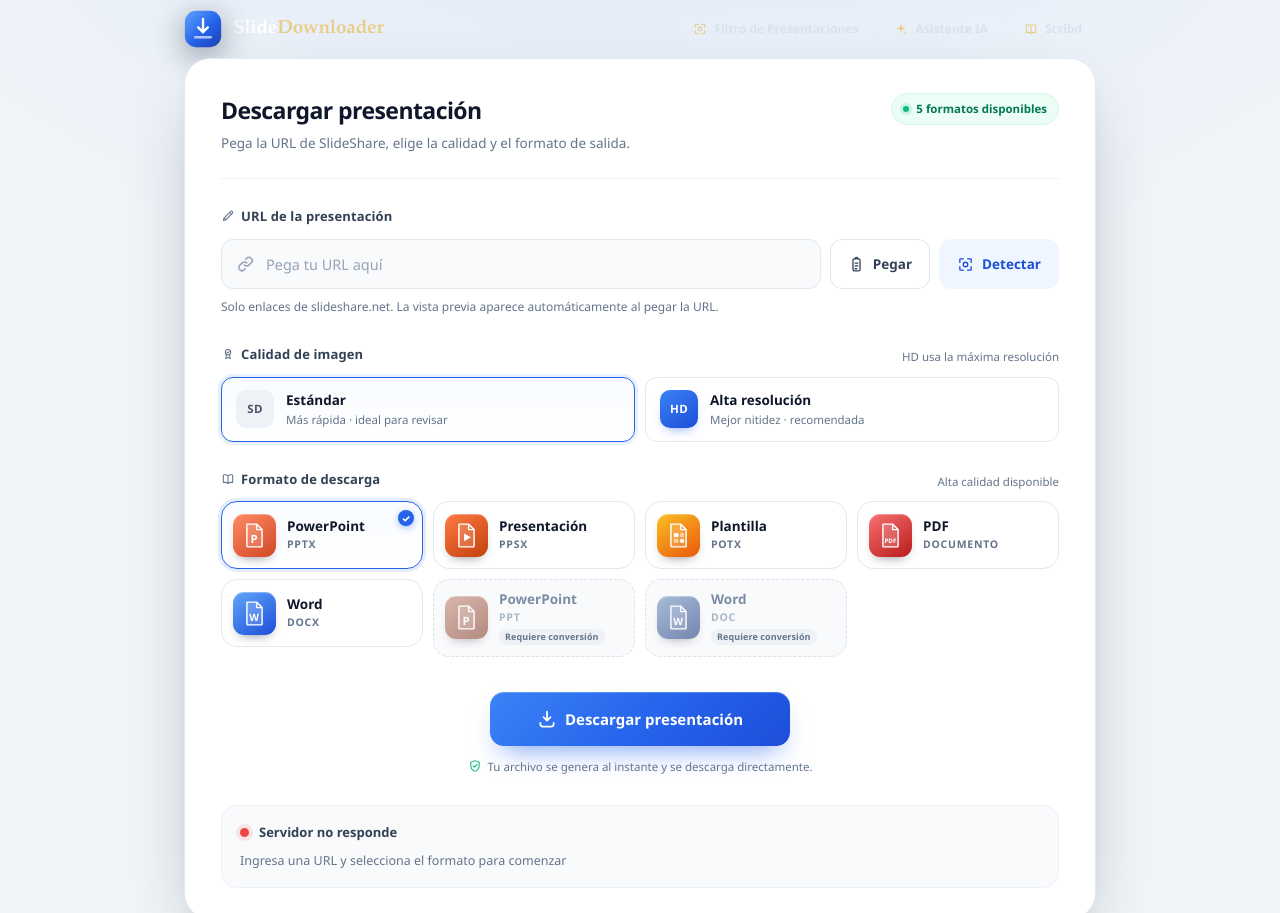
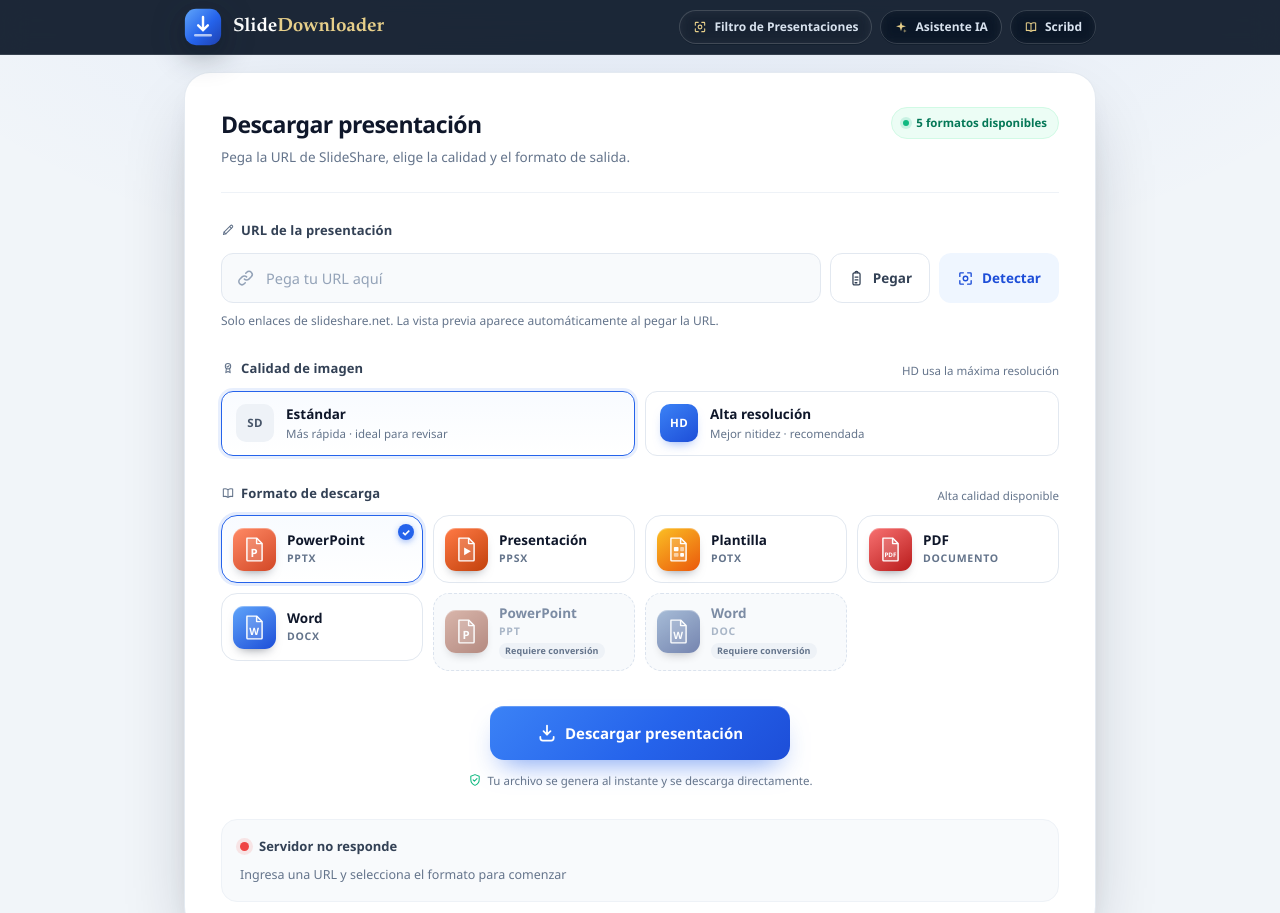
Before and after one commit to ricker72/slidedownloader, a website: page public/index.html in a window 1280 px wide. Shown: the top 913 px of the page. Drawn offline with Linux system fonts and the light colour scheme; no server answers.

Commit message:
style(toolbar): fijar toolbar siempre en la parte superior
- El toolbar queda position: fixed siempre, no se oculta al hacer scroll.

- Se añade padding-top a main para que el contenido no quede debajo del toolbar.

- CSS cache v20.

```diff
--- a/public/style.css
+++ b/public/style.css
@@ -79,7 +79,16 @@ body {
 
 /* Barra superior */
 .toolbar {
+  position: fixed;
+  top: 0;
+  left: 0;
+  right: 0;
   width: 100%;
+  z-index: 1000;
+  background: rgba(10, 22, 39, 0.92);
+  backdrop-filter: blur(12px);
+  -webkit-backdrop-filter: blur(12px);
+  border-bottom: 1px solid rgba(255, 255, 255, 0.12);
 }
 
 .topbar {
@@ -87,7 +96,11 @@ body {
   align-items: center;
   justify-content: space-between;
   gap: 16px;
-  padding: 10px 0;
+  padding: 8px 0;
+}
+
+main {
+  padding-top: 72px;
 }
 
 .brand {
```
Also changed, not shown: public/ai.html (+1 -1 lines), public/google.html (+1 -1 lines), public/index.html (+1 -1 lines), public/preview.html (+1 -1 lines), public/scribd.html (+1 -1 lines).
